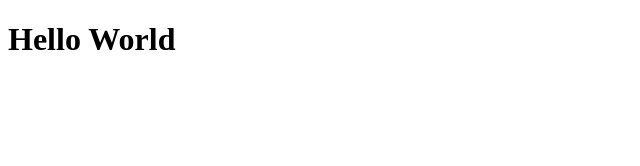
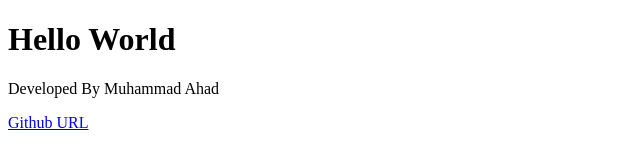
Before and after one commit to muhammadahad96/bootcamp2020-project001, a plain HTML site: page index.html in a window 1280 px wide. Shown: the whole page, without its empty margins (0-640 px from the left). Drawn offline with Linux system fonts and the light colour scheme.

Commit message:
updated index.html

```diff
--- a/index.html
+++ b/index.html
@@ -7,5 +7,7 @@
   </head>
   <body>
     <h1>Hello World</h1>
+    <p>Developed By Muhammad Ahad</p>
+    <a href="https://github.com/muhammadahad96">Github URL</a>
   </body>
 </html>
```
